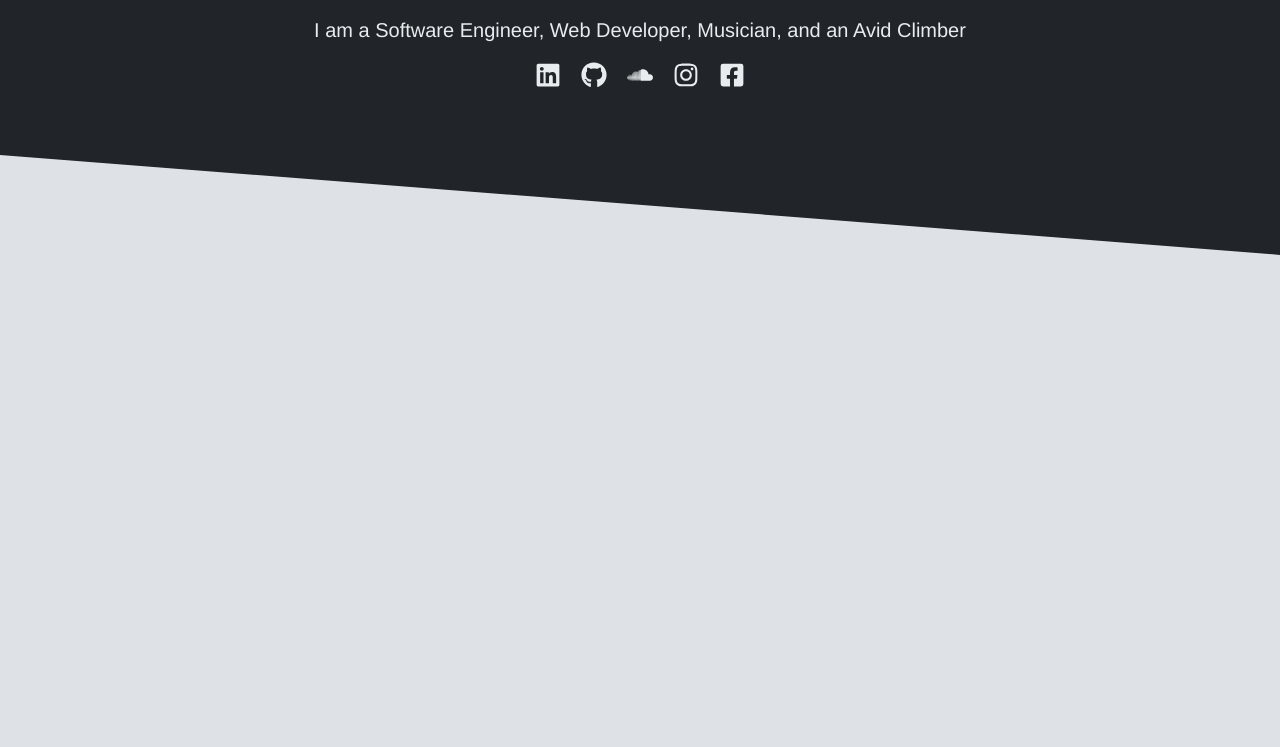
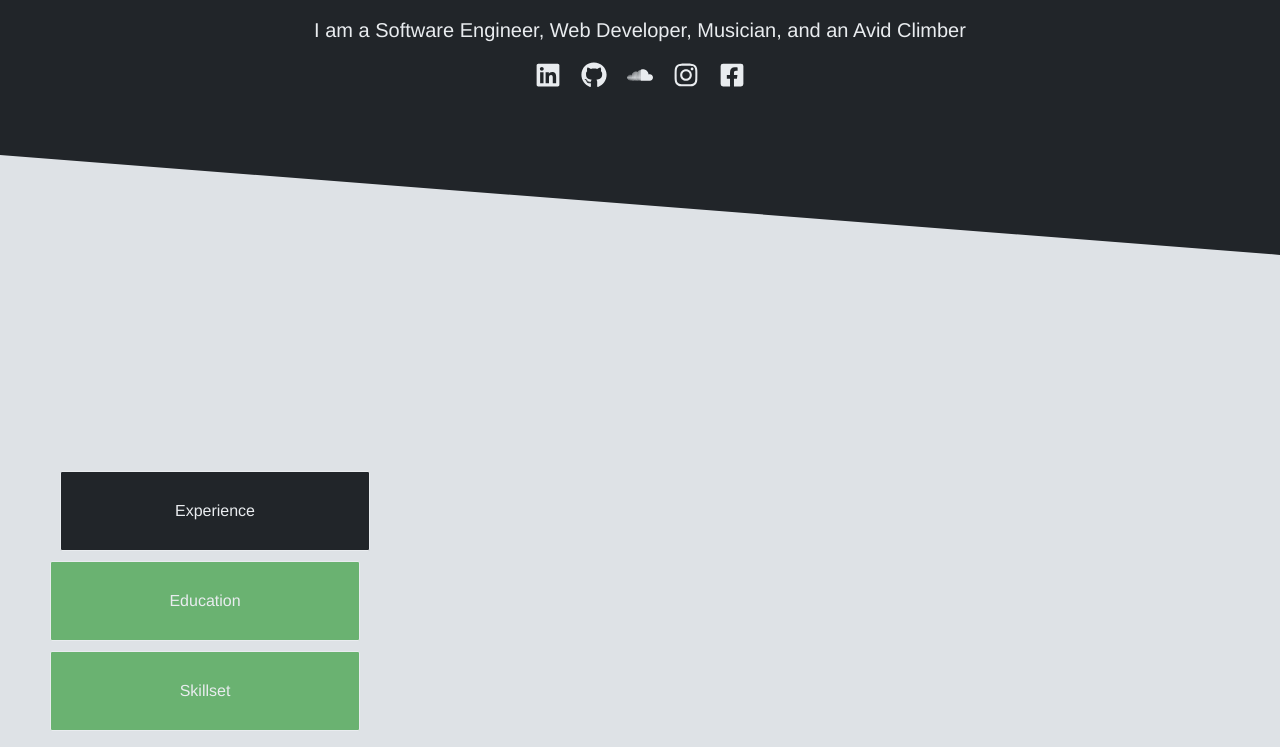
Before and after one commit to ThomasEmilsson/thomasemilsson.info, a Gatsby site: page / in a window 1280 px wide. Shown: the part 165-912 px from the top of the page. Before the commit the page ends 800 px from the top, so only its background shows below. Built offline with nearby package versions, Linux system fonts and the light colour scheme; Gatsby itself is replaced by a stand-in of ours.

Commit message:
Add OptionList with Basic Transition

```diff
--- a/src/components/Header/HeaderLink.scss
+++ b/src/components/Header/HeaderLink.scss
@@ -37,4 +37,5 @@
 
 .selected {
   color: $text-hover;
+  text-decoration: underline;
 }
--- /dev/null
+++ b/src/components/OptionList/OptionList.js
@@ -0,0 +1,22 @@
+import React, { useState } from "react";
+// import Card from "../Card/Card";
+import "./OptionList.scss";
+
+const OptionList = () => {
+  return (
+    <div className="option-list-div">
+      <div className="option-list">
+        <ul>
+          <li className="option-list-item option-list-item-selected">
+            Experience
+          </li>
+          <li className="option-list-item">Education</li>
+          <li className="option-list-item">Skillset</li>
+        </ul>
+      </div>
+      <div className="option-detail"></div>
+    </div>
+  );
+};
+
+export default OptionList;
--- /dev/null
+++ b/src/components/OptionList/OptionList.scss
@@ -0,0 +1,38 @@
+@import "../../scss/main.scss";
+
+.option-list-div {
+  padding-top: 200px;
+  text-align: center;
+}
+
+.option-list-item {
+  color: $text-color;
+  list-style: none;
+  background-color: $text-hover;
+  padding: 30px;
+  display: block;
+  width: 20%;
+  border: 1px solid;
+  border-radius: 2px;
+  //   box-shadow: 0px 2px 1px -1px rgba(0, 0, 0, 0.2),
+  //     0px 1px 1px 0px rgba(0, 0, 0, 0.14), 0px 1px 3px 0px rgba(0, 0, 0, 0.12);
+  margin: 10px;
+}
+
+.option-list-item:hover {
+  background-color: $background-color-dark;
+  color: $text-color;
+  cursor: pointer;
+  transform: translate(10px, 0);
+  -webkit-transform: translate(10px, 0); /** Chrome & Safari **/
+  -o-transform: translate(10px, 0); /** Opera **/
+  -moz-transform: translate(10px, 0); /** Firefox **/
+
+  transition: all 0.5s ease-in-out;
+}
+
+.option-list-item-selected {
+  background-color: $background-color-dark;
+  color: $text-color;
+  transform: translate(10px, 0px);
+}
--- a/src/pages/index.js
+++ b/src/pages/index.js
@@ -1,7 +1,8 @@
 import * as React from "react";
 import "../scss/main.scss";
 import Header from "../components/Header/Header";
-import Card from "../components/Card/Card";
+// import Card from "../components/Card/Card";
+import OptionList from "../components/OptionList/OptionList";
 import Banner from "../components/Banner/Banner";
 
 const IndexPage = () => {
@@ -12,11 +13,9 @@ const IndexPage = () => {
       <div className="diagonal-background">
         <div style={{ paddingTop: "20px" }} />
         <Banner />
-        {/* <Card type="welcome" /> */}
-
-        {/* <Card type="experience" />
-      <Card type="education" />
-      <Card type="project" /> */}
+      </div>
+      <div>
+        <OptionList />
       </div>
     </main>
   );
--- a/src/scss/main.scss
+++ b/src/scss/main.scss
@@ -2,7 +2,6 @@
 $font-stack: Helvetica, sans-serif;
 
 $color-nav: #a2eadf;
-$color-button: #6ab271;
 
 $text-color-heavy-bold: #1a3d3f;
 
@@ -31,3 +30,8 @@ body {
   clip-path: polygon(0 0, 100% 0, 100% 100%, 0 calc(100% - 100px));
   padding-bottom: 100px;
 }
+
+.diagonal-background-inverse {
+  background-color: $background-color-dark;
+  clip-path: polygon(0 0, 100% 100px, 100% 100%, 0 100%);
+}
```
